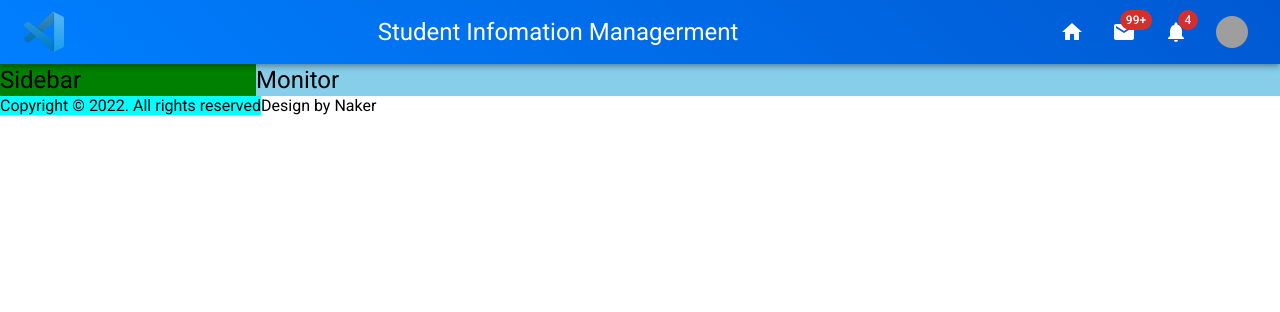
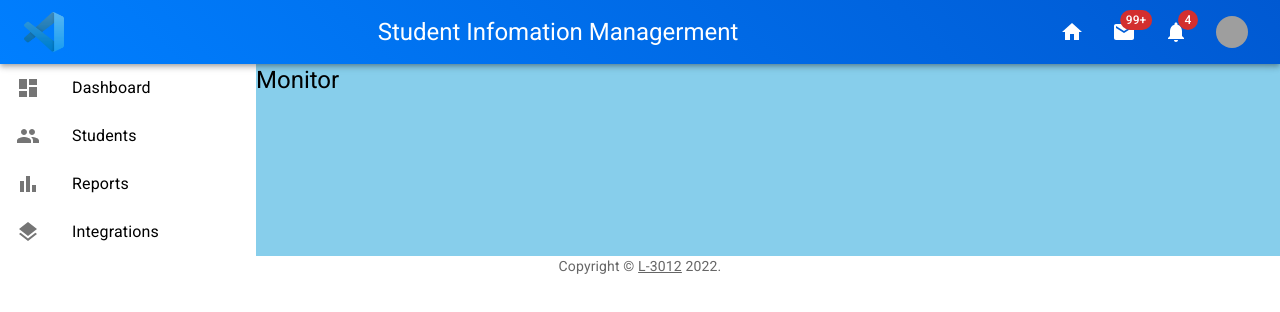
Before and after one commit to lov3five/student-info-management, a React (Create React App) app: page / in a window 1280 px wide. Shown: the top 312 px of the page. Built offline with nearby package versions, Linux system fonts and the light colour scheme; grey boxes are pictures that could not be loaded.

Commit message:
Add Sidebar.jsx

```diff
--- a/src/App.jsx
+++ b/src/App.jsx
@@ -11,6 +11,7 @@ import Header from "./components/Header";
 import Sidebar from "./components/Sidebar";
 import Monitor from "./components/Monitor";
 import Footer from "./components/Footer";
+
 
 
 
--- /dev/null
+++ b/src/components/Copyright.jsx
@@ -0,0 +1,19 @@
+import { Link } from '@mui/material';
+import Typography from '@mui/material/Typography';
+
+
+
+const Copyright = (props) => {
+  return (
+    <Typography variant="body2" color="text.secondary" align="center" {...props}>
+      {'Copyright © '}
+      <Link color="inherit" href="https://github.com/lov3five">
+        L-3012
+      </Link>{' '}
+      {new Date().getFullYear()}
+      {'.'}
+    </Typography>
+  )
+}
+
+export default Copyright
--- a/src/components/Footer.jsx
+++ b/src/components/Footer.jsx
@@ -1,13 +1,11 @@
-import Typography from '@mui/material/Typography'
-import { Box } from '@mui/system'
-
+import React from 'react'
+import Copyright from './Copyright'
 
 const Footer = () => {
   return (
-    <Box >
-      <Typography variant="p" bgcolor="cyan">Copyright <code>&#169;</code> 2022. All rights reserved</Typography>
-      <Typography variant="p">Design by Naker</Typography>
-    </Box>
+    <>
+        <Copyright >L-3012</Copyright>
+    </>
   )
 }
 
--- a/src/components/Monitor.jsx
+++ b/src/components/Monitor.jsx
@@ -3,7 +3,7 @@ import Typography from '@mui/material/Typography'
 
 const Monitor = () => {
   return (
-    <Typography variant="h5" flex={4} bgcolor="skyblue" >Monitor</Typography>
+    <Typography variant="h5" flex={5} sx={{ flex: {xs: 5 ,sm: 3, lg: 4, md: 4, xl: 5 } }} bgcolor="skyblue" >Monitor</Typography>
   )
 }
 
--- a/src/components/Sidebar.jsx
+++ b/src/components/Sidebar.jsx
@@ -1,10 +1,47 @@
-import React from 'react'
-import Typography from '@mui/material/Typography'
+import React from "react";
+
+import { Box, ListItemButton, ListItemIcon, ListItemText } from "@mui/material";
+import DashboardIcon from "@mui/icons-material/Dashboard";
+import { BarChart, Layers, People } from "@mui/icons-material";
 
 const Sidebar = () => {
   return (
-    <Typography variant="h5" flex={1} bgcolor="green" sx={{ display: { xs: "none", md: "block" } }}>Sidebar</Typography>
-  )
-}
+    <Box
+      sx={{
+        display: { xs: "none", sm: "block" },
+        flex: {
+          xs: 0,
+          sm: 1,
+          md: 1,
+        },
+      }}
+    >
+      <ListItemButton>
+        <ListItemIcon>
+          <DashboardIcon />
+        </ListItemIcon>
+        <ListItemText primary="Dashboard" />
+      </ListItemButton>
+      <ListItemButton>
+        <ListItemIcon>
+          <People/>
+        </ListItemIcon>
+        <ListItemText primary="Students" />
+      </ListItemButton>
+      <ListItemButton>
+        <ListItemIcon>
+          <BarChart/>
+        </ListItemIcon>
+        <ListItemText primary="Reports" />
+      </ListItemButton>
+      <ListItemButton>
+        <ListItemIcon>
+          <Layers />
+        </ListItemIcon>
+        <ListItemText primary="Integrations" />
+      </ListItemButton>
+    </Box>
+  );
+};
 
-export default Sidebar
+export default Sidebar;
```
